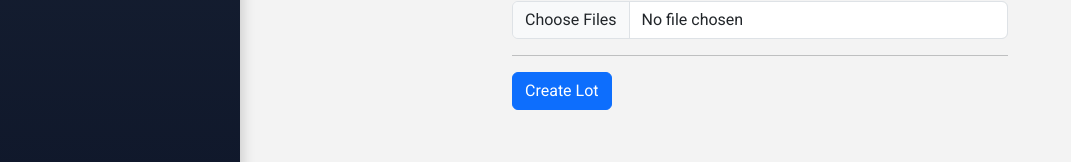
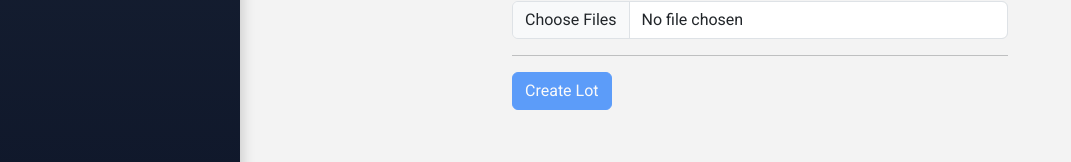
Before and after one commit to madsvodder/Auktion-Web, an Angular app: page /create-lot/1 in a window 1280 px wide. Shown: the part 578-740 px from the top of the page, without its empty margins (0-1071 px from the left). Built offline with nearby package versions, Linux system fonts and the light colour scheme.

Commit message:
Validators og countdown fix

```diff
--- a/src/app/pages/create-lot-page/create-lot-page.html
+++ b/src/app/pages/create-lot-page/create-lot-page.html
@@ -40,7 +40,7 @@
 
       <hr>
 
-      <button type="submit" class="btn btn-primary">Create Lot</button>
+      <button [disabled]="form.invalid" type="submit" class="btn btn-primary">Create Lot</button>
     </form>
   </div>
 </div>
--- a/src/app/pages/create-lot-page/create-lot-page.ts
+++ b/src/app/pages/create-lot-page/create-lot-page.ts
@@ -1,5 +1,5 @@
 import {Component, Inject, inject, OnInit} from '@angular/core';
-import {NonNullableFormBuilder, ReactiveFormsModule} from "@angular/forms";
+import {NonNullableFormBuilder, ReactiveFormsModule, Validators} from "@angular/forms";
 import {ActivatedRoute, Router} from '@angular/router';
 import {HttpClient, HttpErrorResponse} from '@angular/common/http';
 import {ApiService} from '../../services/api-service';
@@ -39,11 +39,11 @@ export class CreateLotPage implements OnInit {
 
   // Form
   form = this.fb.group({
-    title: this.fb.control(''),
-    description: this.fb.control(''),
-    estimatedPrice: this.fb.control(0),
-    startingPrice: this.fb.control(0),
-    endTime: this.fb.control(''),
+    title: ['', Validators.required],
+    description: ['', Validators.required],
+    estimatedPrice: [1, [Validators.required, Validators.min(1)]],
+    startingPrice: [1, [Validators.required, Validators.min(1)]],
+    endTime: ['', Validators.required]
   });
 
   createLot() {
--- a/src/app/pages/lot-view/lot-view.html
+++ b/src/app/pages/lot-view/lot-view.html
@@ -3,11 +3,6 @@
   <h1>{{ lot?.title }}</h1>
 
   <div class="data">
-
-    <div class="countdown" *ngIf="countdown">
-      <h3>Time left:</h3>
-      <p>{{ countdown }}</p>
-    </div>
 
     <div class="images">
 
--- a/src/app/pages/lot-view/lot-view.ts
+++ b/src/app/pages/lot-view/lot-view.ts
@@ -8,12 +8,14 @@ import {FormsModule} from '@angular/forms';
 import {LoginService} from '../../services/login-service';
 import {TokenService} from '../../services/token-service';
 import {BidDto} from '../../dto/bid-dto';
+import {NgIf} from '@angular/common';
 
 @Component({
   selector: 'app-lot-view',
   imports: [
     BidOverview,
-    FormsModule
+    FormsModule,
+    NgIf
   ],
   templateUrl: './lot-view.html',
   styleUrl: './lot-view.css',
@@ -129,6 +131,7 @@ export class LotView implements OnInit {
       // Subscribe
       this.apiService.getWinner(this.lot!.id).subscribe(winner => {
         this.winner = winner.email;
+        console.log("The winner is: " + winner.email);
       });
       if (this.countdownIntervalId) {
         clearInterval(this.countdownIntervalId);
```
